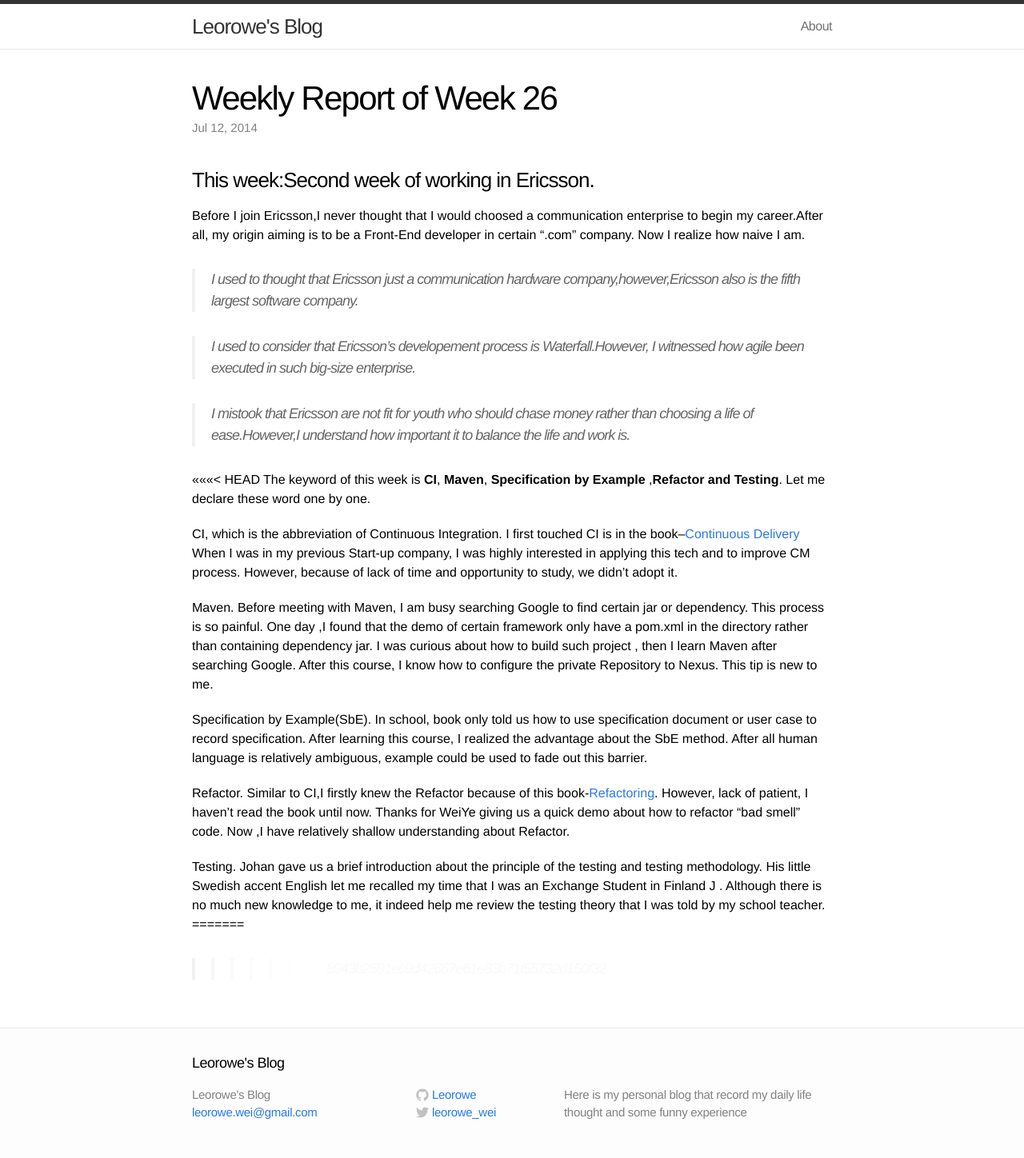
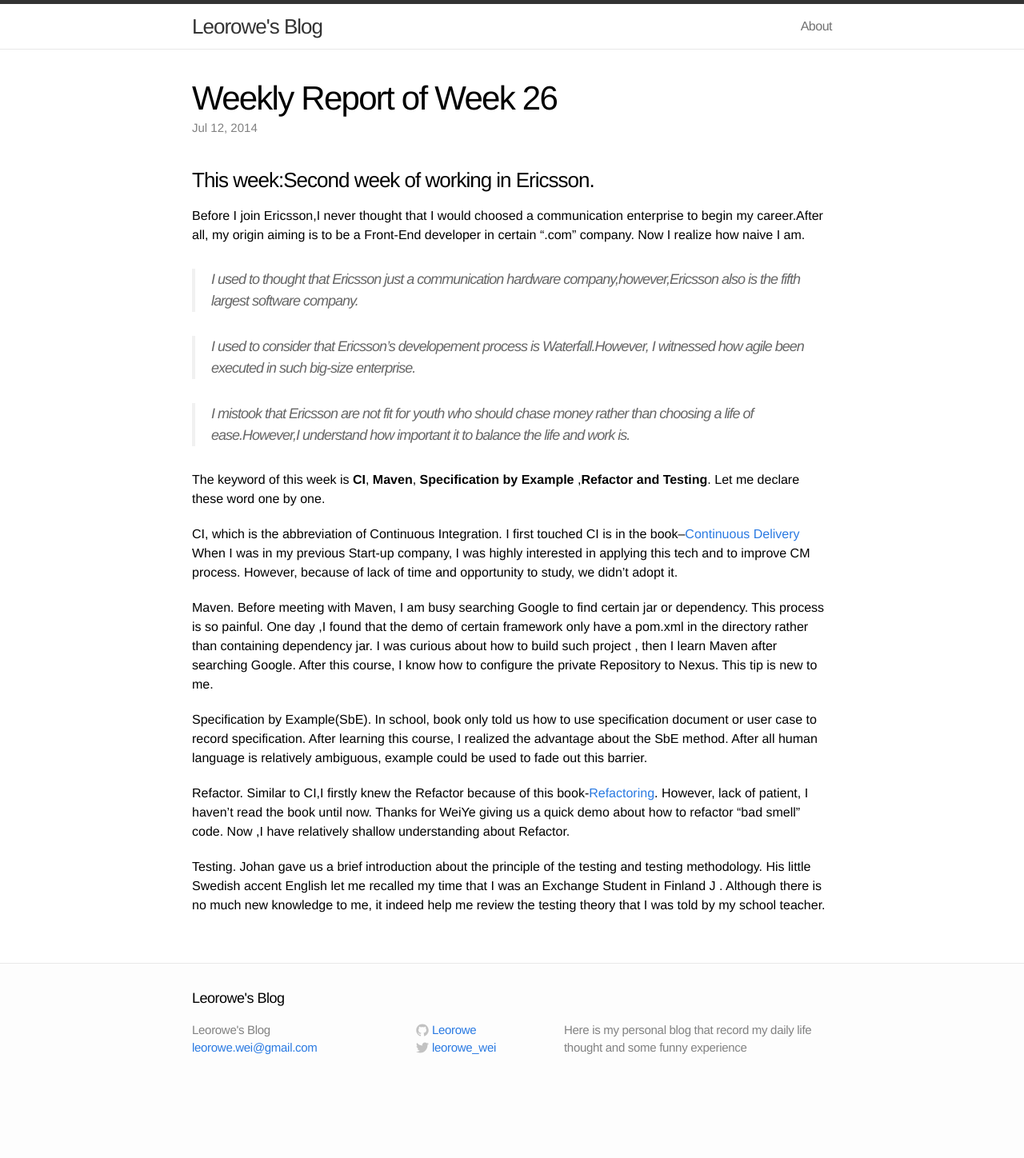
Before and after one commit to Leorowe/leorowe.github.io, a Jekyll site: the page built from _posts/2014-7-12-Weekly-Report-week-26.markdown, in a window 1280 px wide. Shown: the whole page at 80% size. Built offline with Jekyll 4.4.1, drawn with Linux system fonts in a browser that asks for light colours; after the commit the page ends 1367 px from its top, so only the background shows below that.

Commit message:
remove conflict flag

```diff
--- a/_posts/2014-7-12-Weekly-Report-week-26.markdown
+++ b/_posts/2014-7-12-Weekly-Report-week-26.markdown
@@ -15,7 +15,6 @@ Before I join Ericsson,I never thought that I would choosed a communication ente
 
 >I mistook that Ericsson are not fit for youth who should chase money rather than choosing a life of ease.However,I understand how important it to balance the life and work is.
 
-<<<<<<< HEAD
 The keyword of this week is  **CI**, **Maven**, **Specification by Example** ,**Refactor and Testing**. Let me declare these word one by one.
 
 CI, which is the abbreviation of Continuous Integration. I first touched CI is in the book--[Continuous Delivery](http://book.douban.com/subject/6862062/ "Continuous Delivery: Reliable Software Releases through Build, Test, and Deploy")
@@ -29,5 +28,3 @@ Refactor. Similar to CI,I firstly knew the Refactor because of this book-[Refact
 
 Testing. Johan gave us a brief introduction about the principle of the testing and testing methodology. His little Swedish accent English let me recalled my time that  I was an Exchange Student in Finland J .
 Although there is no much new knowledge to me, it indeed help me review the testing theory that I was  told by my school teacher.
-=======
->>>>>>> 8943b2591ec9d42667e61e83b71f55732d150f32
```
